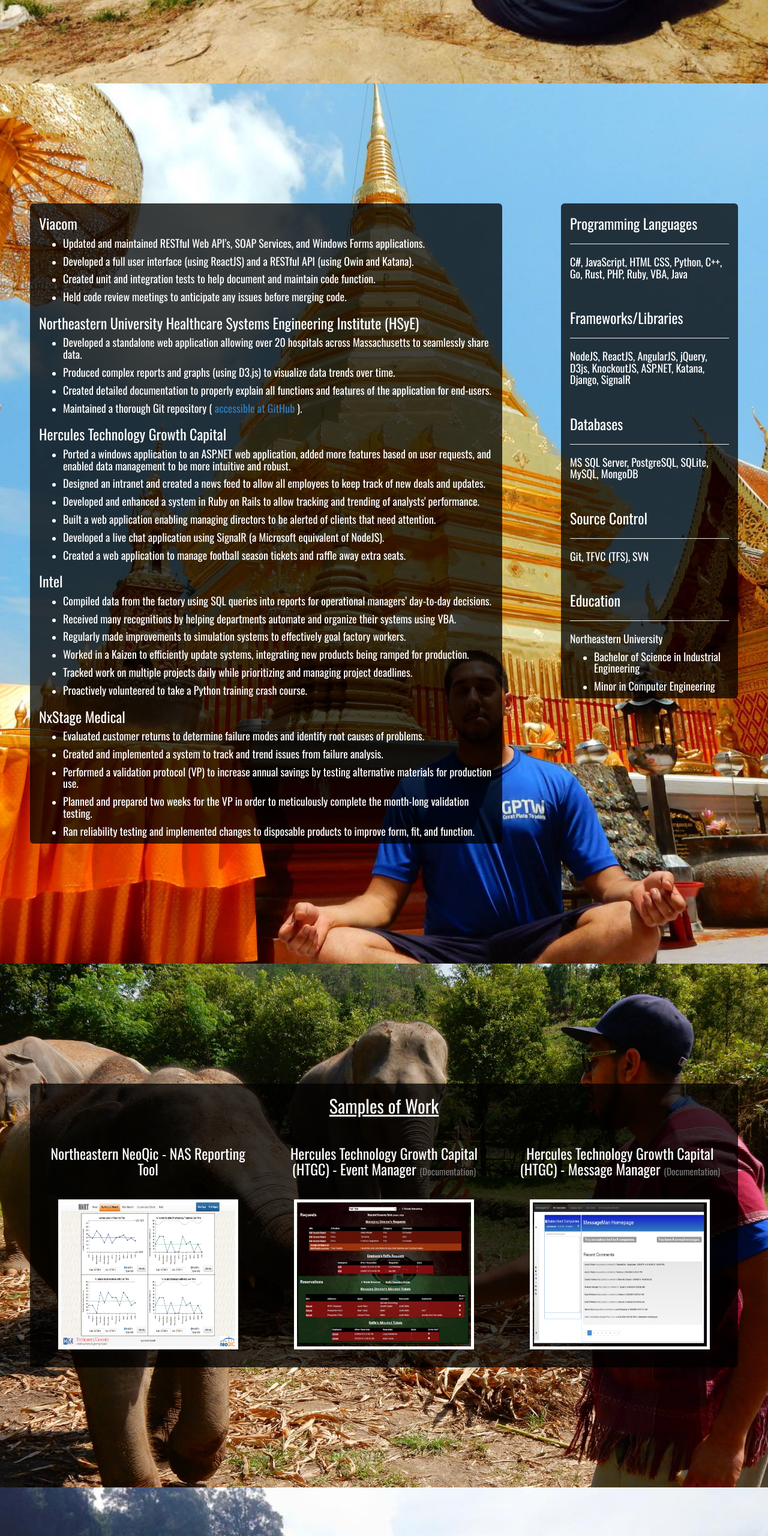
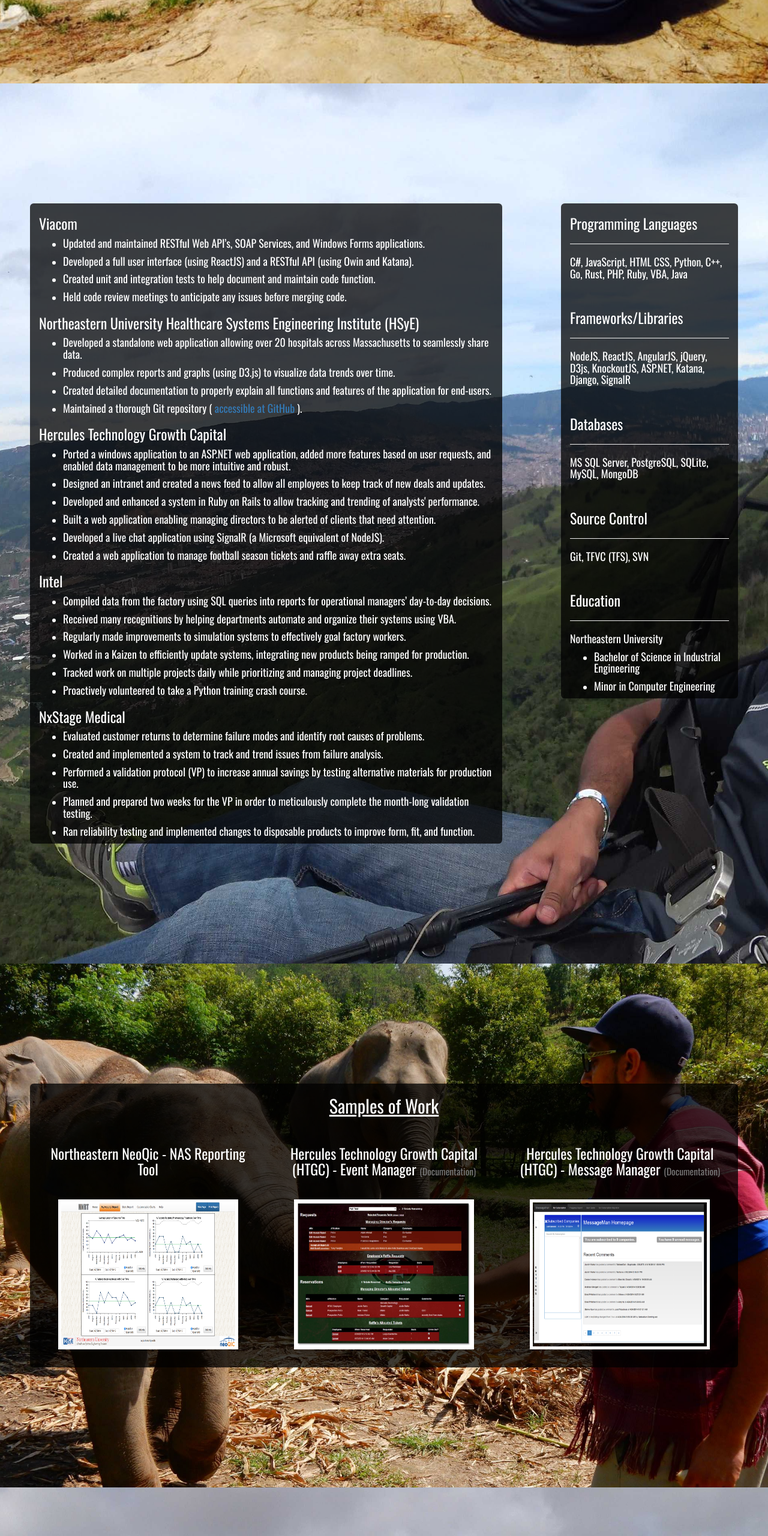
Before and after one commit to justinr636/justinratra, a plain HTML site: page index.html in a window 1280 px wide. Shown: the part 860-3420 px from the top of the page at 60% size. Drawn offline with nearby package versions, Linux system fonts and the light colour scheme; a web font is replaced by a local one.

Commit message:
Update images
- Use newer, higher quality images
- Compress size of larger images

```diff
--- a/css/index.css
+++ b/css/index.css
@@ -9,14 +9,14 @@
 
 .section { padding: 200px 50px; height: auto !important; }
 #section1 {  background: url('../img/teameditation.jpg') 50% 0 no-repeat fixed; background-size: cover; -webkit-background-size: cover; background-attachment: scroll; }
-#section2 {  background: url('../img/templemeditation.jpg') 50% 0 no-repeat fixed; background-size: cover; -webkit-background-size: cover; background-attachment: scroll; }
+#section2 {  background: url('../img/paragliding.jpg') 50% 0 no-repeat fixed; background-size: cover; -webkit-background-size: cover; background-attachment: scroll; }
 #section3 {  background: url('../img/elephants.jpg') 50% 0 no-repeat fixed; background-size: cover; -webkit-background-size: cover; background-attachment: scroll; }
   #section3 h2 { text-align: center; }
   #section3 .text-box { padding-bottom: 30px; }
     .thumb-title { height: 90px; }
     #section3 img { border: 5px solid white; }
     #section3 img:hover { border: 5px solid rgb(80, 100, 150); }
-#section4 {  background: url('../img/hardlyworking.jpg') 50% 0 no-repeat fixed; background-size: cover; -webkit-background-size: cover; background-attachment: scroll; }
+#section4 {  background: url('../img/rainbow_mountain.jpg') 50% 0 no-repeat fixed; background-size: cover; -webkit-background-size: cover; background-attachment: scroll; }
   #world-map { margin: auto; max-width: 960px; height: 700px; position: relative; }
 
 @media (max-width: 768px) {
--- a/index.html
+++ b/index.html
@@ -189,7 +189,7 @@
                   <h3>Hercules Technology Growth Capital (HTGC) - Event Manager <small>(Documentation)</small></h3>
                 </div>
                 <a href="files/EventManDocumentation.pdf" target="_blank">
-                  <img width="300" height="250" src="img/eventman.png" />
+                  <img width="300" height="250" src="img/eventman.jpg" />
                 </a>
               </div>
               <div class="text-center col-xs-12 col-sm-4 col-md-4" id="msgman-section">
```
Also changed, not shown: img/eventman.jpg (added), img/eventman.png (deleted), img/hardlyworking.jpg (deleted), img/paragliding.jpg (added), img/rainbow_mountain.jpg (added), img/templemeditation.jpg (deleted).
